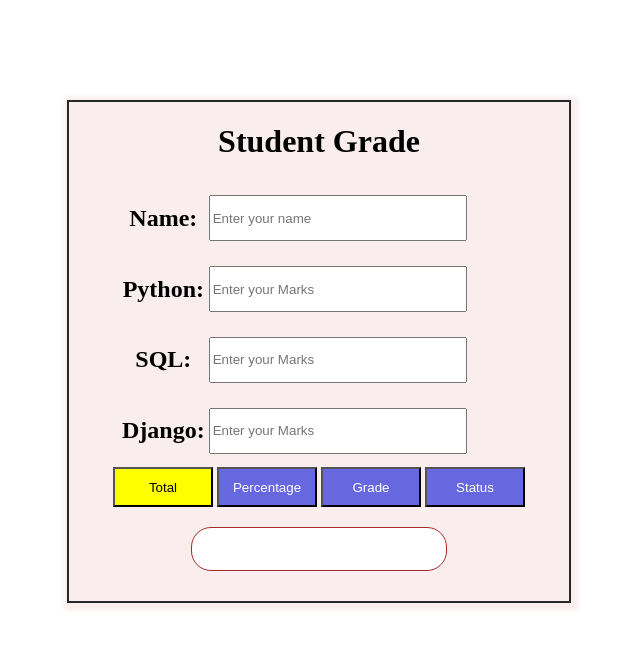
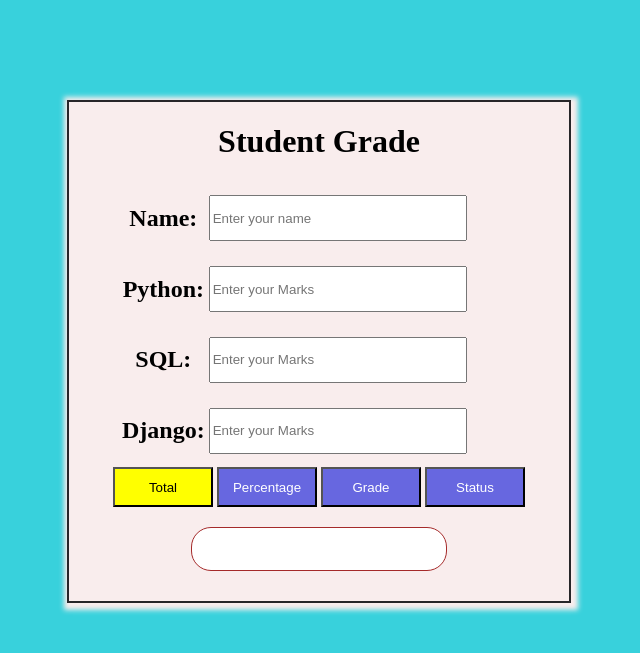
Before and after one commit to Sudheerbabu03/student-score, a Django app: template templates/index.html in a window 1280 px wide. Shown: the top 653 px of the page, without its empty margins (321-961 px from the left). Run offline with Django 3.2, Linux system fonts and the light colour scheme; the template is opened without the code that fills it, so the values that code supplies are empty.

Commit message:
first commit

```diff
--- a/grade/settings.py
+++ b/grade/settings.py
@@ -25,8 +25,12 @@
 # SECURITY WARNING: don't run with debug turned on in production!
 DEBUG = True
 
-ALLOWED_HOSTS = []
+import os
 
+ALLOWED_HOSTS = ["*"]  # Allow all hosts temporarily
+
+# Ensure Django listens on the correct port
+PORT = os.getenv("PORT", "8000")
 
 # Application definition
 
--- a/static/css/cs/style.css
+++ b/static/css/cs/style.css
@@ -1,4 +1,6 @@
-
+body{
+    background-color: rgb(56, 209, 220);
+}
 .con{
     background-color: rgb(249, 237, 237);
     margin: 100px auto;
```
